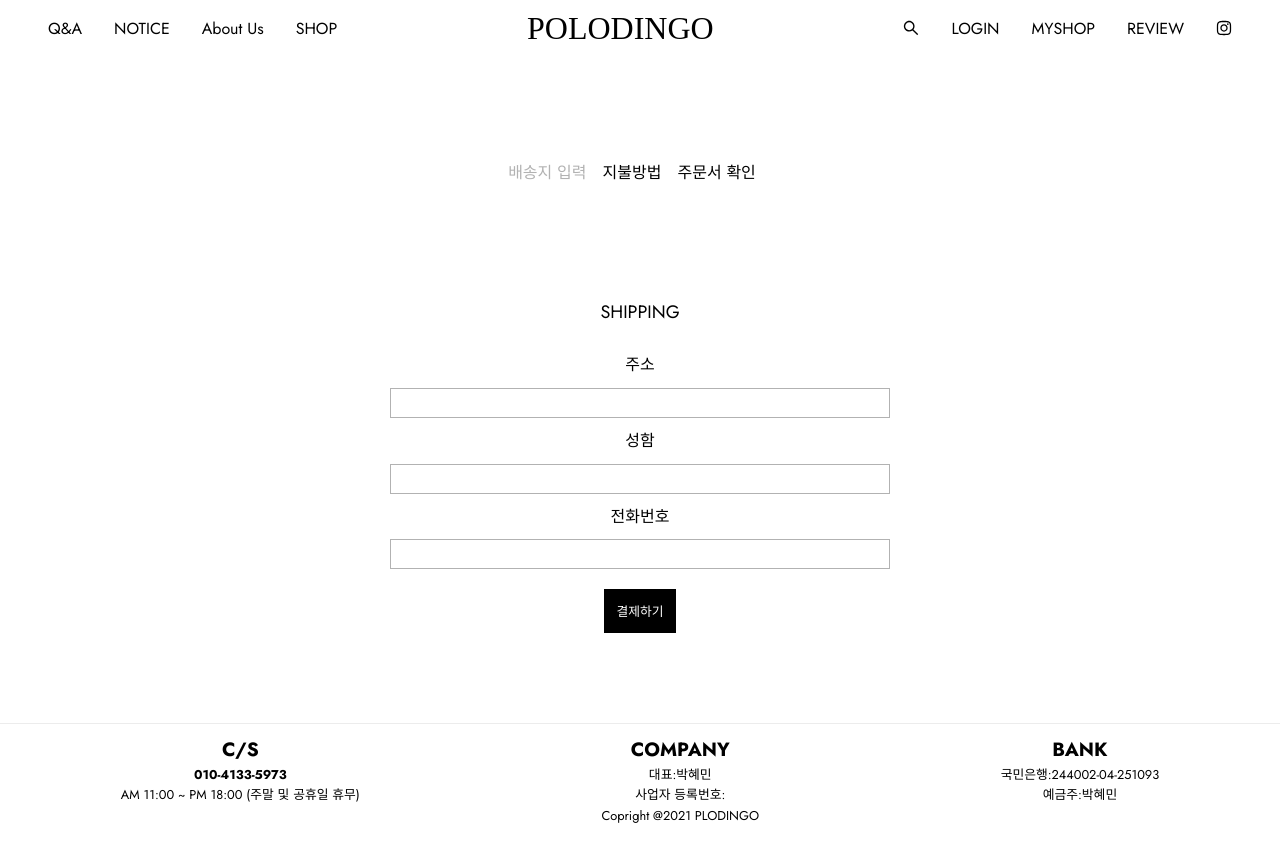
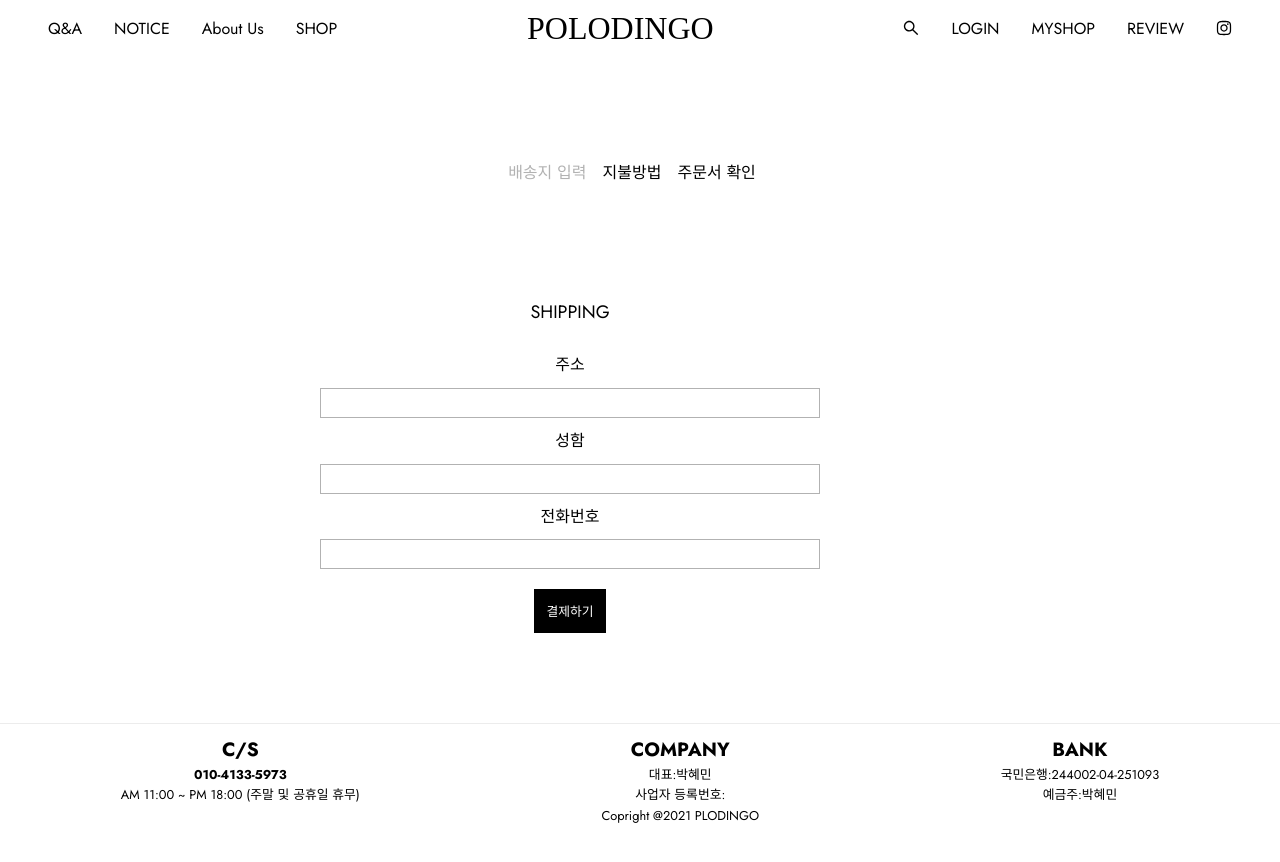
Before and after one commit to hyemin23/polodingo-vintageShop, a Next.js app in the folder client/: page /order/shippingStep/1 in a window 1280 px wide. Shown: the top 862 px of the page. Built offline with nearby package versions, Linux system fonts and the light colour scheme; no server answers.

Commit message:
# 배송입력 페이지에 로티이미지 삽입

```diff
--- a/client/package.json
+++ b/client/package.json
@@ -38,6 +38,7 @@
     "eslint-plugin-prettier": "^3.4.0",
     "eslint-plugin-react": "^7.23.2",
     "eslint-plugin-react-hooks": "^4.2.0",
+    "lottie-web": "^5.7.8",
     "sweetalert2": "^10.16.7"
   }
 }
--- a/client/pages/order/shippingStep/[id].js
+++ b/client/pages/order/shippingStep/[id].js
@@ -1,9 +1,24 @@
-import React from 'react';
+import React, { useEffect } from 'react';
 import Link from 'next/link';
 import { ShippingStyle } from '../../../style/OrderSheetStyle';
 import OrderStep from '../../orderStep';
+import lottie from 'lottie-web';
 
 const shippingScreen = () => {
+  useEffect(() => {
+    loadLottie();
+  }, []);
+
+  const loadLottie = () => {
+    const scrollAnimation = lottie.loadAnimation({
+      container: document.getElementById('lottie'), // Required
+      path: 'https://assets1.lottiefiles.com/packages/lf20_yr6zz3wv.json', // Required
+      renderer: 'svg', // Required
+      loop: true, // Optional
+      autoplay: true, // Optional
+    });
+  };
+
   return (
     <div>
       <OrderStep />
@@ -39,6 +54,7 @@ const shippingScreen = () => {
             </div>
           </div>
         </form>
+        <div id="lottie" />
       </ShippingStyle>
     </div>
   );
--- a/client/style/OrderSheetStyle.js
+++ b/client/style/OrderSheetStyle.js
@@ -1,13 +1,19 @@
-import styled from "styled-components"
-import { isMobile } from "./theme"
+import styled from 'styled-components';
+import { isMobile } from './theme';
 
 export const ShippingStyle = styled.div`
-  padding: 5rem 0;
+  padding: 5rem 20rem;
   display: flex;
   justify-content: center;
   margin: auto;
   width: 100%;
   text-align: center;
+
+  #lottie {
+    width: 28rem;
+    margin-left: 3.5rem;
+  }
+  //브라우저 가로크기에 따라 로티이미지가 사라지는 문제
 
   .shipping_title h2 {
     font-size: 18px;
@@ -45,7 +51,7 @@ export const ShippingStyle = styled.div`
       }
     }
   }
-`
+`;
 
 export const PaymentStyle = styled.div`
   padding: 5rem 0;
@@ -73,7 +79,7 @@ export const PaymentStyle = styled.div`
 
   ${isMobile} {
   }
-`
+`;
 
 export const OrderSheetStyle = styled.div`
   max-width: 1500px;
@@ -173,4 +179,4 @@ export const OrderSheetStyle = styled.div`
       }
     }
   }
-`
+`;
```
Also changed, not shown: 2 other files (tests, documents, lock files or other folders).
